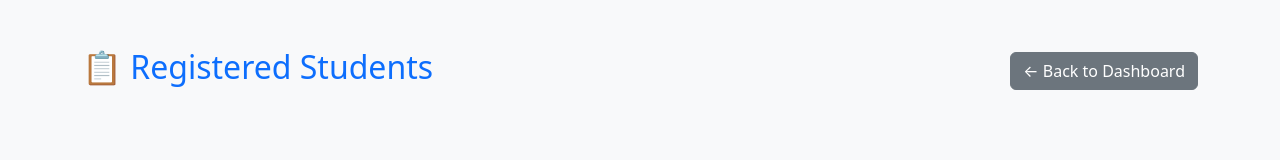
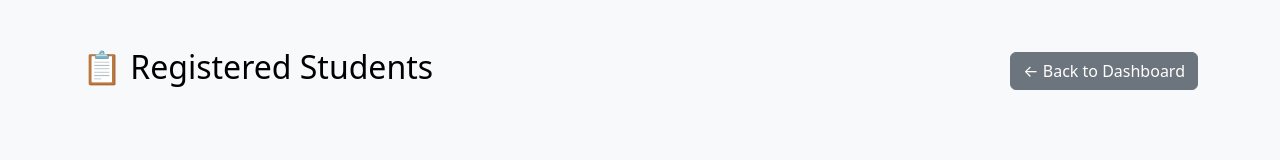
Before and after one commit to Niroshkumar10/admin-portal, a website: page public/students.html in a window 1280 px wide. Drawn offline with nearby package versions, Linux system fonts and the light colour scheme; no server answers.

Commit message:
change the color in h2

```diff
--- a/public/students.html
+++ b/public/students.html
@@ -12,7 +12,7 @@
 
 <div class="container mt-5">
   <div class="d-flex justify-content-between align-items-center mb-4">
-    <h2 class="text-primary">📋 Registered Students</h2>
+    <h2 class="text-black">📋 Registered Students</h2>
     <a href="index.html" class="btn btn-secondary">← Back to Dashboard</a>
   </div>
 
```
